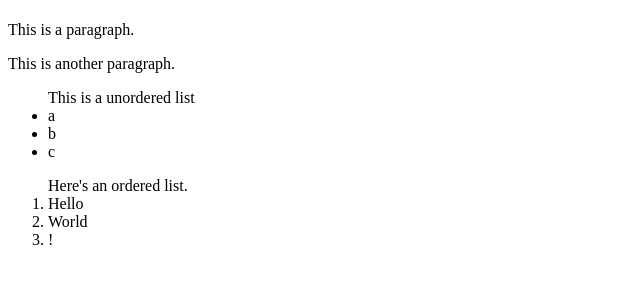
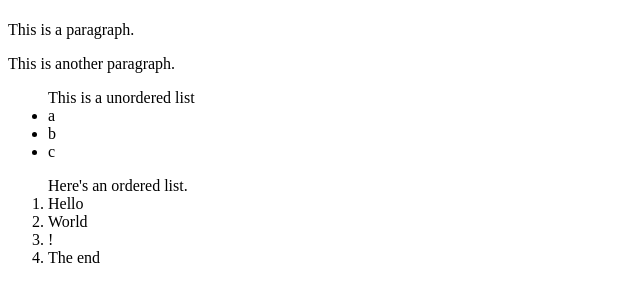
Before and after one commit to ahrager/git-test, a plain HTML site: page index.html in a window 1280 px wide. Shown: the part 59-360 px from the top of the page, without its empty margins (0-640 px from the left). Drawn offline with Linux system fonts and the light colour scheme.

Commit message:
Fourth commit

```diff
--- a/index.html
+++ b/index.html
@@ -13,6 +13,7 @@
             <li>Hello</li>
             <li>World</li>
             <li>!</li>
+            <li>The end</li>
         </ol>
     </body>
 </html>
```
